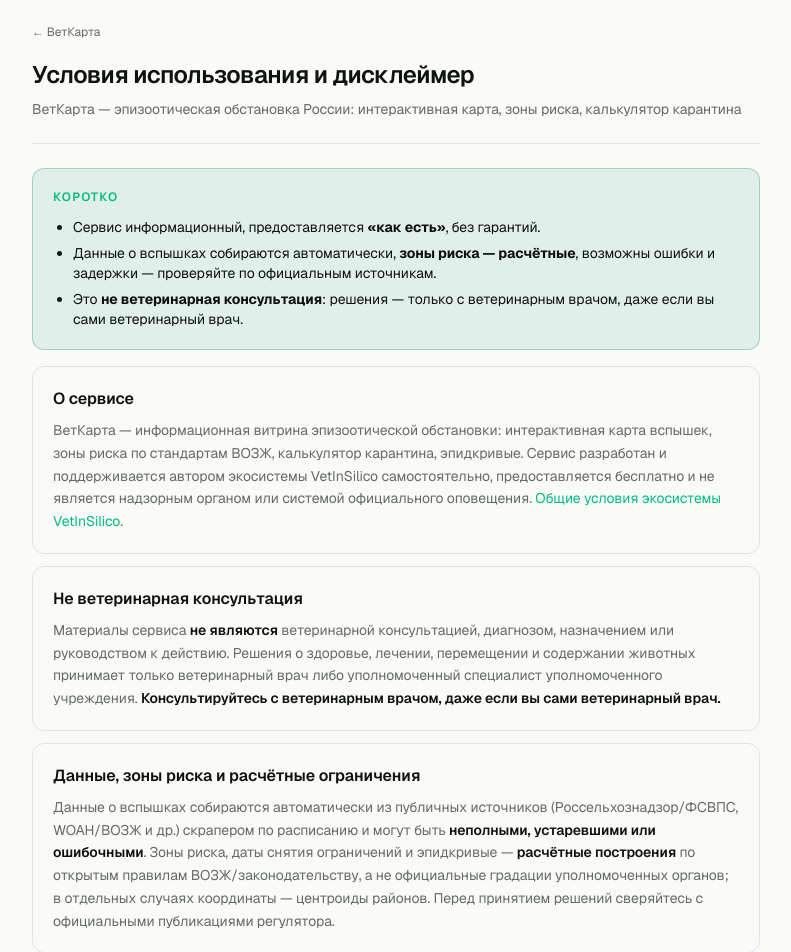
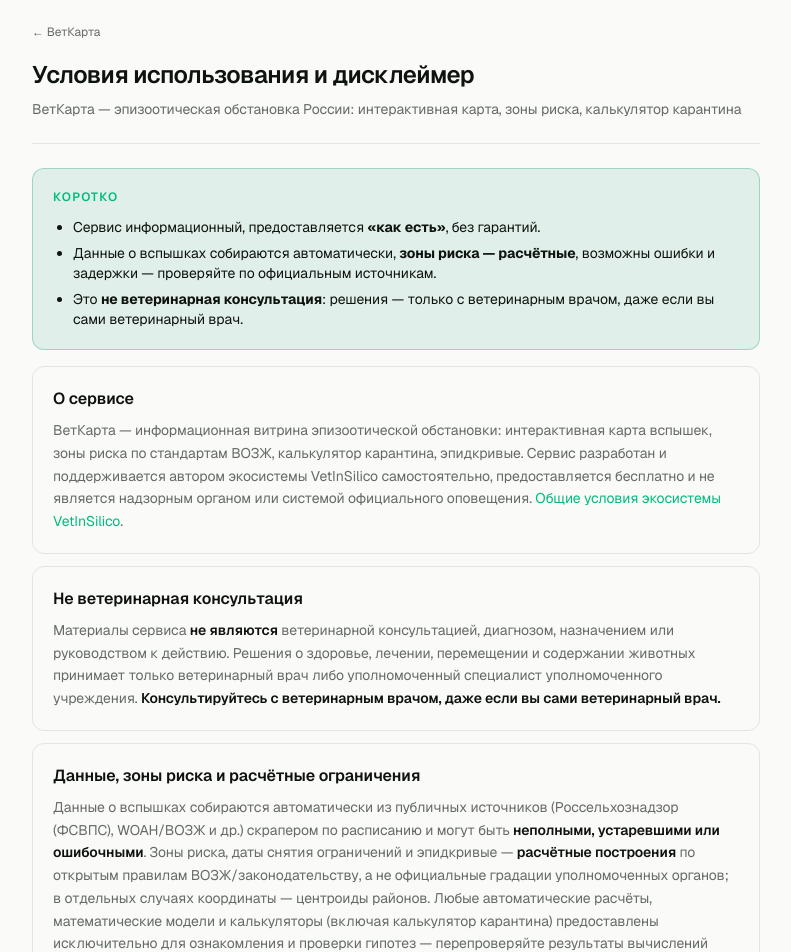
Before and after one commit to shray77/vet-heatmap, a Next.js app: page /terms in a window 1280 px wide. Shown: the top 952 px of the page, without its empty margins (244-1035 px from the left). Built offline with nearby package versions, Linux system fonts and the light colour scheme.

Commit message:
terms: ред.2 — акцент на ручную перепроверку расчётов и калькуляторов; ФСВПС как синоним Россельхознадзора

```diff
--- a/src/app/terms/page.tsx
+++ b/src/app/terms/page.tsx
@@ -25,12 +25,16 @@
     title: "Данные, зоны риска и расчётные ограничения",
     body: (
       <p>
-        Данные о вспышках собираются автоматически из публичных источников (Россельхознадзор/ФСВПС,
-        WOAH/ВОЗЖ и др.) скрапером по расписанию и могут быть <b>неполными, устаревшими или
-        ошибочными</b>. Зоны риска, даты снятия ограничений и эпидкривые — <b>расчётные
+        Данные о вспышках собираются автоматически из публичных источников (Россельхознадзор
+        (ФСВПС), WOAH/ВОЗЖ и др.) скрапером по расписанию и могут быть <b>неполными, устаревшими
+        или ошибочными</b>. Зоны риска, даты снятия ограничений и эпидкривые — <b>расчётные
         построения</b> по открытым правилам ВОЗЖ/законодательству, а не официальные градации
-        уполномоченных органов; в отдельных случаях координаты — центроиды районов. Перед
-        принятием решений сверяйтесь с официальными публикациями регулятора.
+        уполномоченных органов; в отдельных случаях координаты — центроиды районов. Любые
+        автоматические расчёты, математические модели и калькуляторы (включая калькулятор
+        карантина) предоставлены исключительно для ознакомления и проверки гипотез —
+        перепроверяйте результаты вычислений вручную по официальным документам и инструкциям
+        перед любым клиническим или хозяйственным применением. Перед принятием решений
+        сверяйтесь с официальными публикациями регулятора.
       </p>
     ),
   },
@@ -164,7 +168,7 @@
         </section>
 
         <p className="mt-5 font-mono text-xs text-muted-foreground/60">
-          Версия от 10.10.2026 · VetInSilico
+          Версия от 10.10.2026 (ред. 2) · VetInSilico
         </p>
       </div>
     </div>
```
